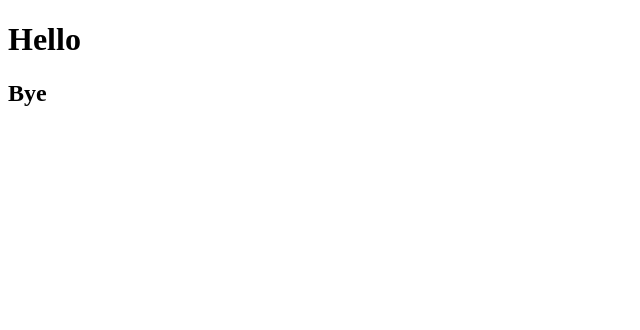
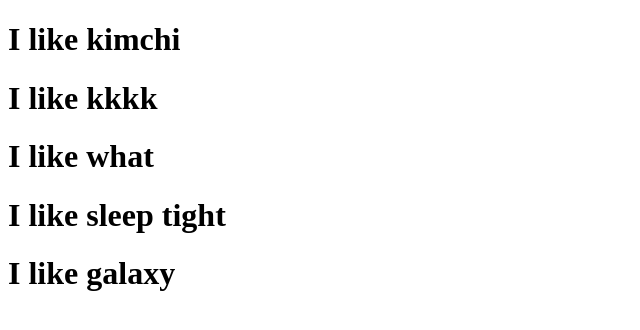
Before and after one commit to Yeyeong99/movie_app_clone_coding, a React (Create React App) app: page / in a window 1280 px wide. Shown: the top 330 px of the page, without its empty margins (0-640 px from the left). Built offline with nearby package versions, Linux system fonts and the light colour scheme.

Commit message:
[Concept] JSX, Props

```diff
--- a/src/App.js
+++ b/src/App.js
@@ -1,10 +1,16 @@
 import React from "react";
-import Potato from "./Potato";
 
+function Food(props) {
+  return <h1>I like {props.fav}</h1>;
+}
 function App() {
   return (
     <div className="App">
-      <Potato></Potato>
+      <Food fav="kimchi" />
+      <Food fav="kkkk" />
+      <Food fav="what" />
+      <Food fav="sleep tight" />
+      <Food fav="galaxy" />
     </div>
   );
 }
--- a/src/Potato.js
+++ /dev/null
@@ -1,12 +0,0 @@
-import React from "react";
-
-function Potato() {
-  return (
-    <>
-      <h1>Hello</h1>
-      <h2>Bye</h2>
-    </>
-  );
-}
-
-export default Potato;
```
Also changed, not shown: 1 other file (tests, documents, lock files or other folders).
